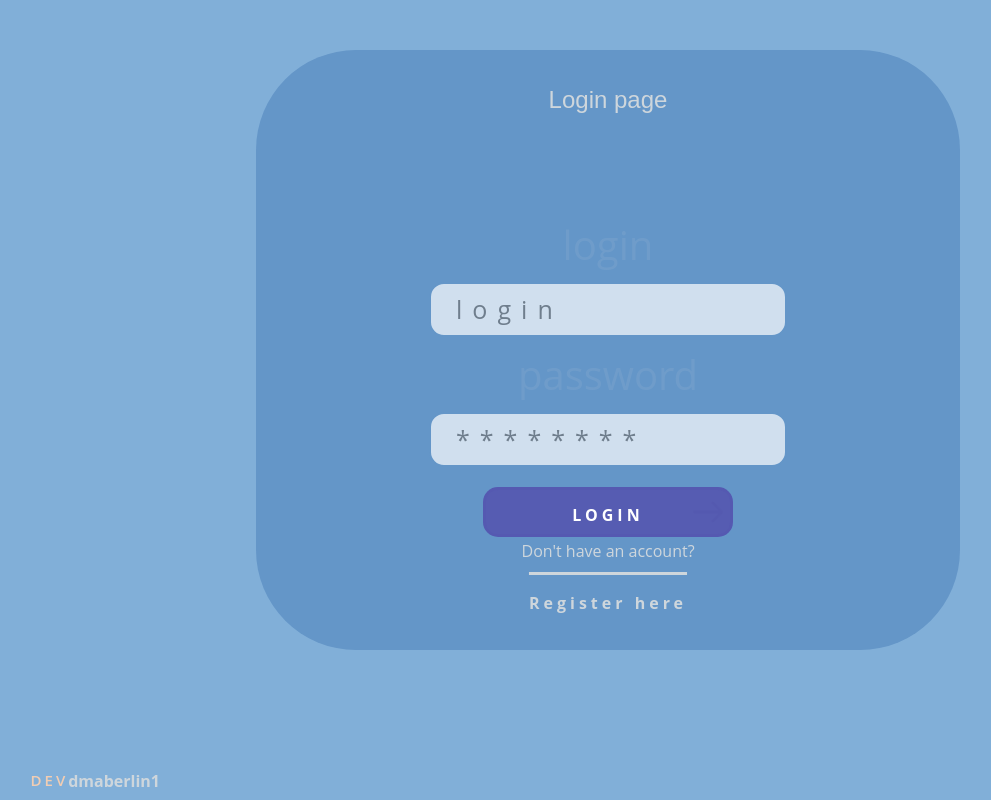
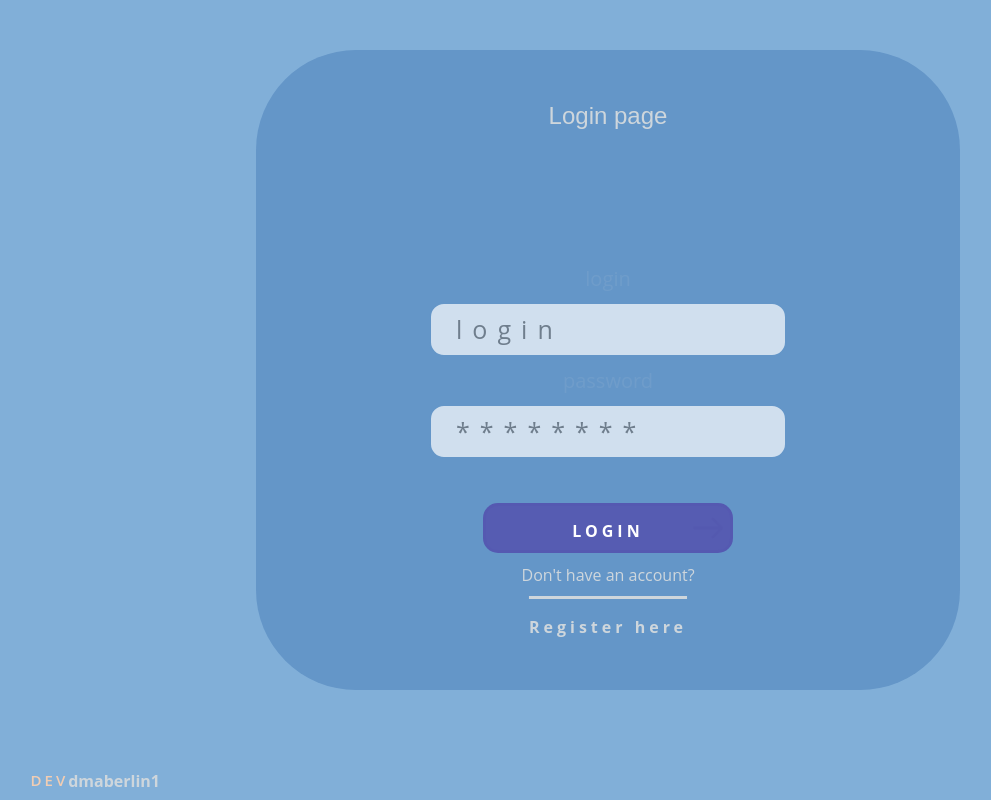
Before and after one commit to otecMuxah/dimaB, a React (Create React App) app: page /login in a window 1280 px wide. Shown: the whole page, without its empty margins (32-1023 px from the left). Built offline with nearby package versions, Linux system fonts and the light colour scheme.

Commit message:
fix: button  position for notebooks v1

```diff
--- a/src/scss/components/_button.scss
+++ b/src/scss/components/_button.scss
@@ -70,7 +70,7 @@ a:hover + .icon{
 
 @media (max-height: 850px){
   .button{
-    top: 64%;
+    top: 66%;
   }
   //p{
   //  font-size: 20px;
--- a/src/scss/components/_login.scss
+++ b/src/scss/components/_login.scss
@@ -50,3 +50,12 @@
 
 
 }
+
+@media (max-height: 850px){
+  .login{
+    height: 80vh;
+  label{
+    font-size: 20px;
+  }
+  }
+}
```
